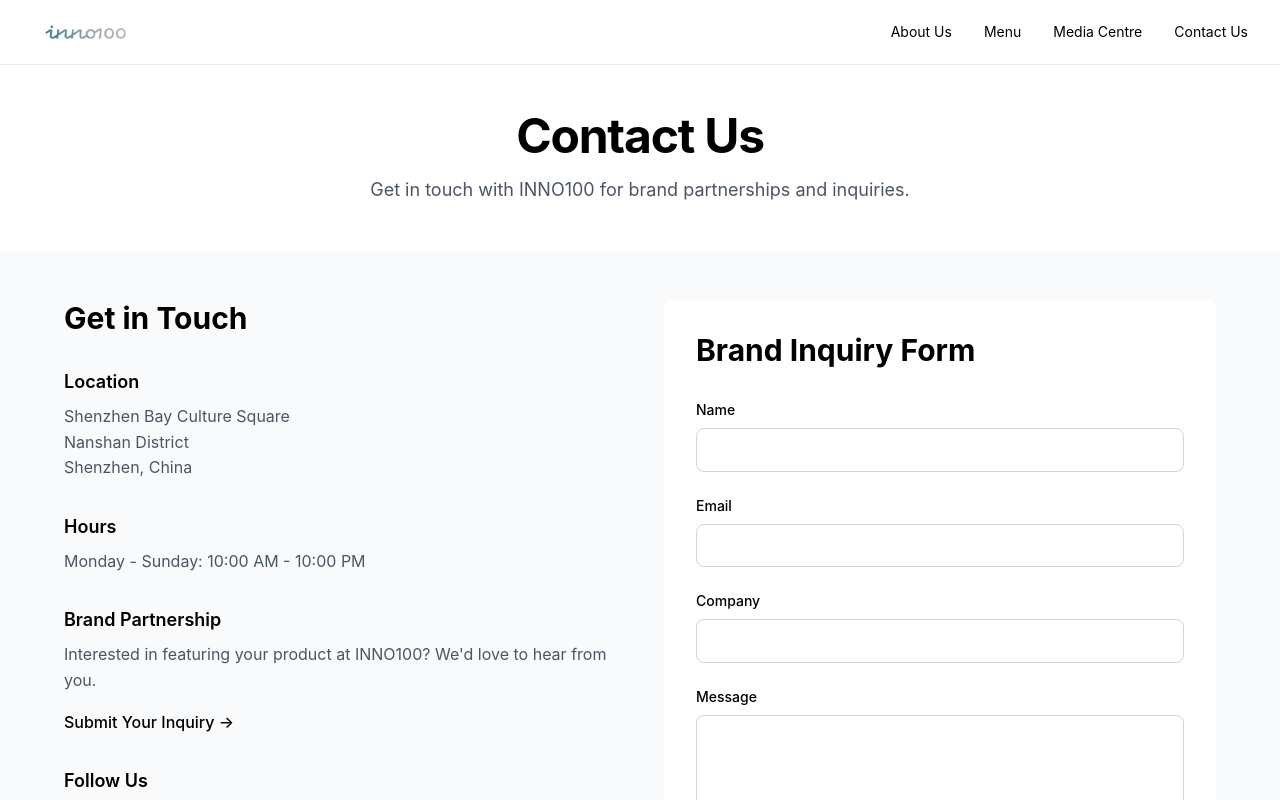
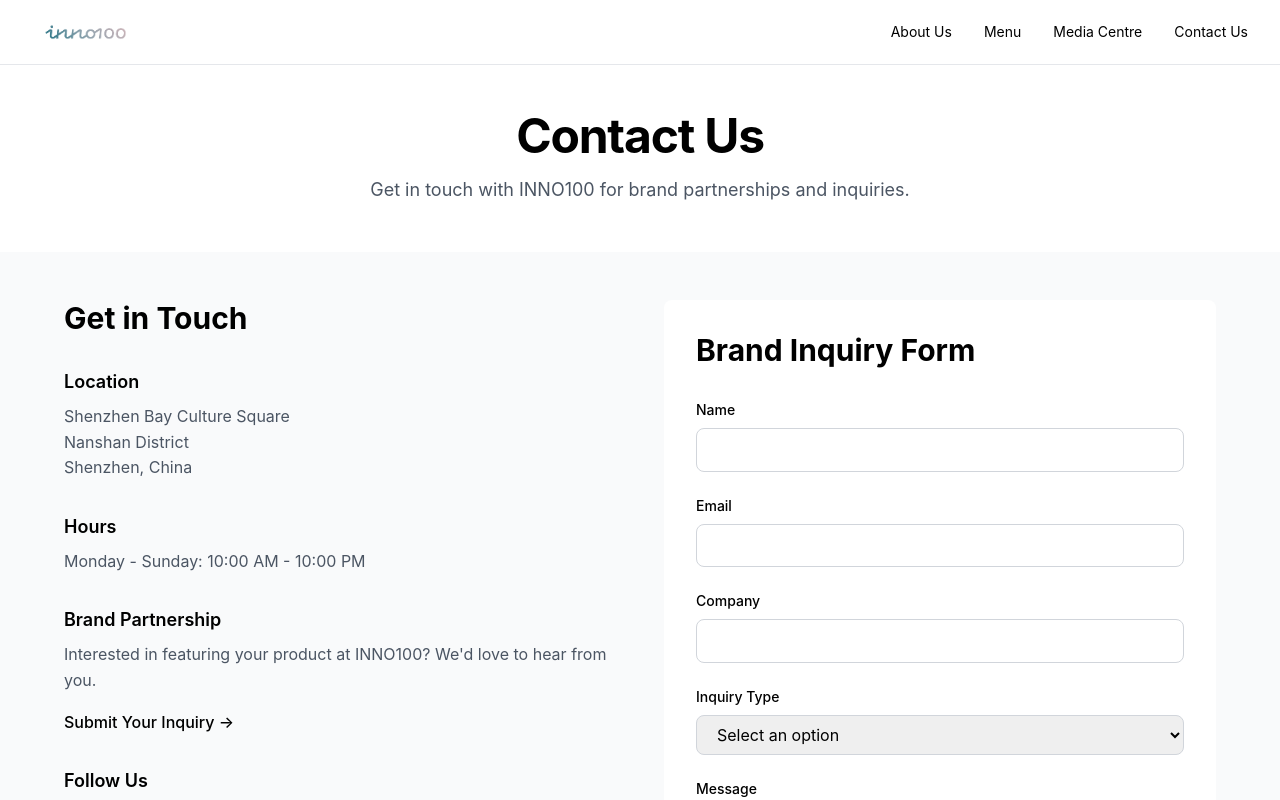
Before and after one commit to INNO100OFFICIAL/inno100-website, a Next.js app: page /contact in a window 1280 px wide. Shown: the top 800 px of the page. Built offline with nearby package versions, Linux system fonts and the light colour scheme.

Commit message:
Add Inquiry Type dropdown to contact form

```diff
--- a/app/contact/page.tsx
+++ b/app/contact/page.tsx
@@ -89,6 +89,22 @@
                 </div>
 
                 <div>
+                  <label className="block text-sm font-medium mb-2">Inquiry Type</label>
+                  <select
+                    name="inquiry_type"
+                    required
+                    className="w-full px-4 py-2 border border-gray-300 rounded-lg focus:outline-none focus:border-black"
+                  >
+                    <option value="">Select an option</option>
+                    <option value="Product Purchase">Product Purchase</option>
+                    <option value="Event Collaboration">Event Collaboration</option>
+                    <option value="Visit Reception">Visit Reception</option>
+                    <option value="Settlement Cooperation">Settlement Cooperation</option>
+                    <option value="Media Coverage">Media Coverage</option>
+                  </select>
+                </div>
+
+                <div>
                   <label className="block text-sm font-medium mb-2">Message</label>
                   <textarea
                     name="message"
```
